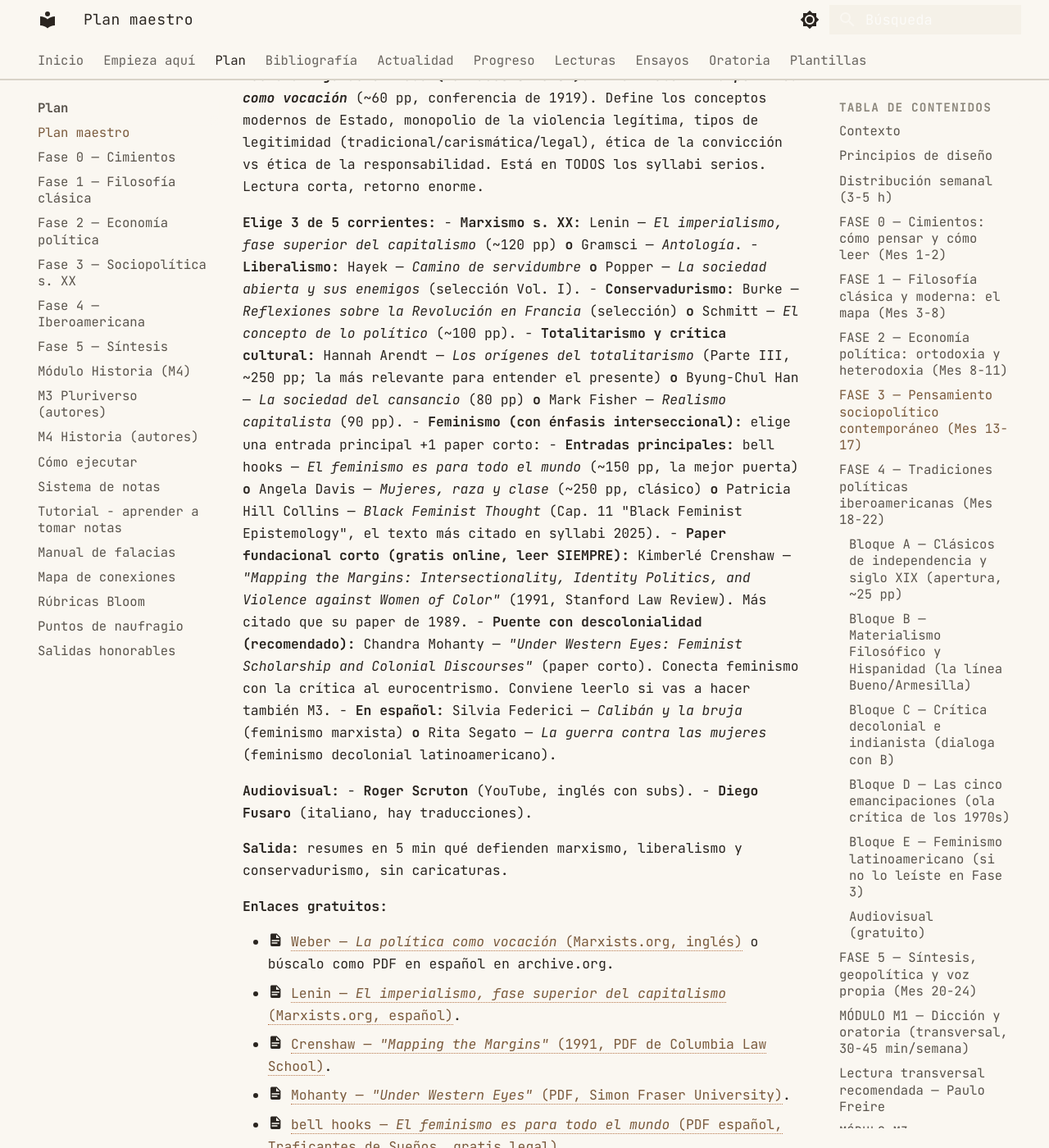
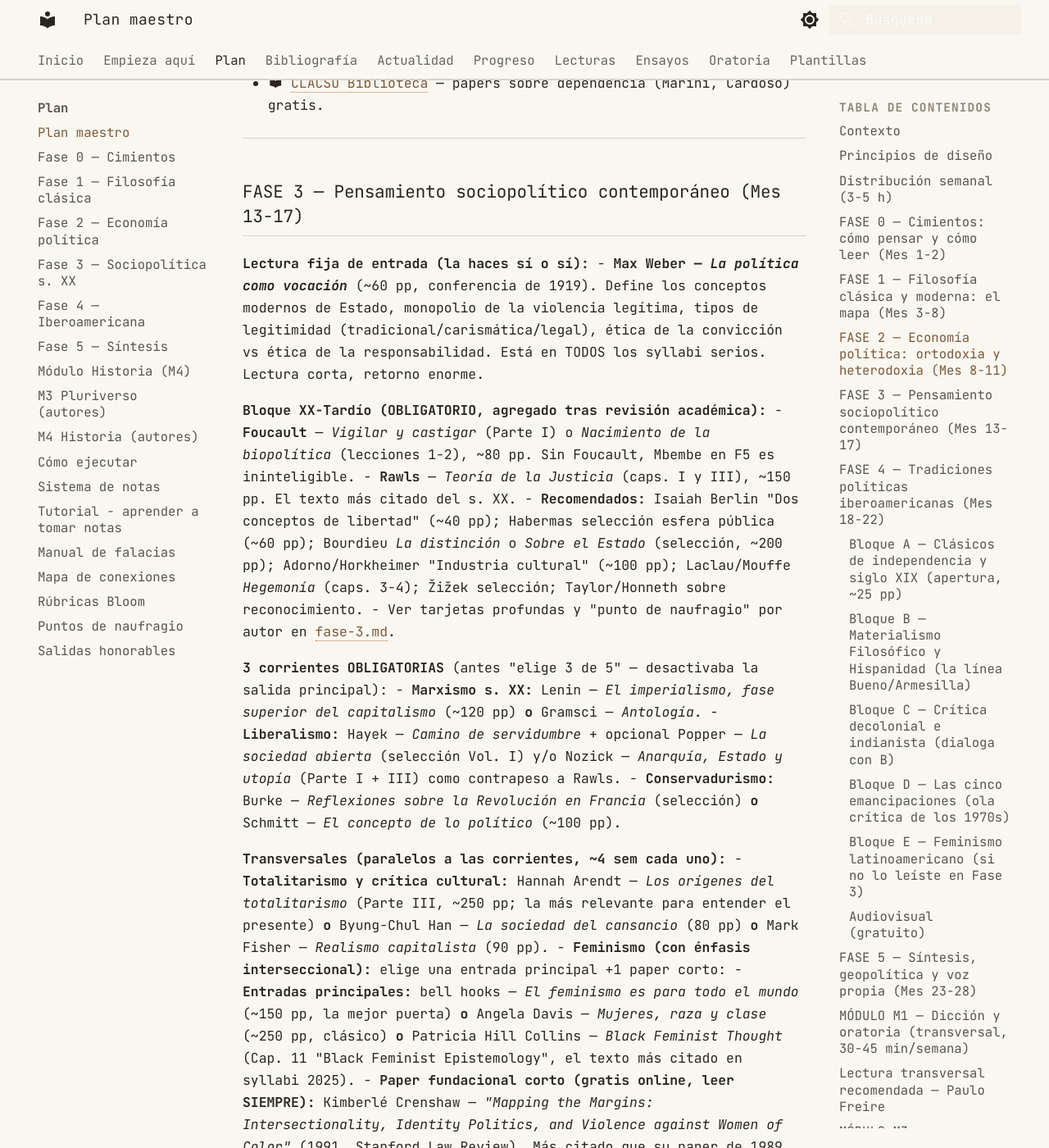
Before and after one commit to MrSpagVi/Curso, an MkDocs documentation site: the page built from docs/plan/maestro.md, in a window 1280 px wide and 1400 px high, scrolled down 4710 px. Shown: the whole window at 82% size. Built offline with MkDocs 1.6.1 and Material for MkDocs 9.7.7, drawn with Linux system fonts in a browser that asks for light colours; some of the changed text lies outside the part shown.

Commit message:
Fixes Auditor en maestro.md: meses Fase 5, duración total y sincronización Fase 3
- Duración "18-24 meses" → "27-29 meses (~70 autores)" + caja info Ciclo III opcional.
- Fase 5 "Mes 20-24" → "Mes 23-28" (arregla solapamiento con Fase 4 Mes 18-22).
- Fase 3: "elige 3 de 5 corrientes" → "3 corrientes OBLIGATORIAS + transversales".
- Agregado Bloque XX-Tardío (Foucault + Rawls obligatorios; Berlin, Habermas, Bourdieu, Adorno, Laclau, Žižek, Taylor, Honneth recomendados) que ya existía en fase-3.md pero faltaba en maestro.

Co-Authored-By: Claude Opus 4.7 (1M context) <noreply@anthropic.com>

```diff
--- a/docs/plan/maestro.md
+++ b/docs/plan/maestro.md
@@ -10,7 +10,10 @@ Construir criterio propio inspirado parcialmente por Santiago Armesilla (sociól
 
 Condiciones: **3-5 h/semana**, lector ocasional, enfoque **pluralista amplio**, libros + vídeos + podcasts + práctica activa + MOOCs.
 
-Plan diseñado para **18-24 meses** (~20 libros base). Modular: si pierdes un mes, retomas; si aceleras, avanzas. **No es una carrera; es una dieta intelectual sostenible.**
+Plan diseñado para **27-29 meses** (~70 autores entre fases y módulos transversales). Modular: si pierdes un mes, retomas; si aceleras, avanzas. **No es una carrera; es una dieta intelectual sostenible.**
+
+!!! info "Ampliación opcional: Ciclo III (Mes 29-36)"
+    Si terminas Fase 5 y querés profundizar en **política social** y **desarrollo cultural** + producir un texto propio publicable, existe el [Ciclo III](ciclo-iii.md) — 7 meses extra (total ~36 meses) con curso integrado + temas-bisagra + tesina corta. **Es opcional**: terminar Fase 5 ya es una salida honorable completa.
 
 ---
 
@@ -121,10 +124,18 @@ Plan diseñado para **18-24 meses** (~20 libros base). Modular: si pierdes un me
 **Lectura fija de entrada (la haces sí o sí):**
 - **Max Weber — *La política como vocación*** (~60 pp, conferencia de 1919). Define los conceptos modernos de Estado, monopolio de la violencia legítima, tipos de legitimidad (tradicional/carismática/legal), ética de la convicción vs ética de la responsabilidad. Está en TODOS los syllabi serios. Lectura corta, retorno enorme.
 
-**Elige 3 de 5 corrientes:**
+**Bloque XX-Tardío (OBLIGATORIO, agregado tras revisión académica):**
+- **Foucault** — *Vigilar y castigar* (Parte I) o *Nacimiento de la biopolítica* (lecciones 1-2), ~80 pp. Sin Foucault, Mbembe en F5 es ininteligible.
+- **Rawls** — *Teoría de la Justicia* (caps. I y III), ~150 pp. El texto más citado del s. XX.
+- **Recomendados:** Isaiah Berlin "Dos conceptos de libertad" (~40 pp); Habermas selección esfera pública (~60 pp); Bourdieu *La distinción* o *Sobre el Estado* (selección, ~200 pp); Adorno/Horkheimer "Industria cultural" (~100 pp); Laclau/Mouffe *Hegemonía* (caps. 3-4); Žižek selección; Taylor/Honneth sobre reconocimiento.
+- Ver tarjetas profundas y "punto de naufragio" por autor en [fase-3.md](fase-3.md).
+
+**3 corrientes OBLIGATORIAS** (antes "elige 3 de 5" — desactivaba la salida principal):
 - **Marxismo s. XX:** Lenin — *El imperialismo, fase superior del capitalismo* (~120 pp) **o** Gramsci — *Antología*.
-- **Liberalismo:** Hayek — *Camino de servidumbre* **o** Popper — *La sociedad abierta y sus enemigos* (selección Vol. I).
+- **Liberalismo:** Hayek — *Camino de servidumbre* + opcional Popper — *La sociedad abierta* (selección Vol. I) y/o Nozick — *Anarquía, Estado y utopía* (Parte I + III) como contrapeso a Rawls.
 - **Conservadurismo:** Burke — *Reflexiones sobre la Revolución en Francia* (selección) **o** Schmitt — *El concepto de lo político* (~100 pp).
+
+**Transversales (paralelos a las corrientes, ~4 sem cada uno):**
 - **Totalitarismo y crítica cultural:** Hannah Arendt — *Los orígenes del totalitarismo* (Parte III, ~250 pp; la más relevante para entender el presente) **o** Byung-Chul Han — *La sociedad del cansancio* (80 pp) **o** Mark Fisher — *Realismo capitalista* (90 pp).
 - **Feminismo (con énfasis interseccional):** elige una entrada principal +1 paper corto:
   - **Entradas principales:** bell hooks — *El feminismo es para todo el mundo* (~150 pp, la mejor puerta) **o** Angela Davis — *Mujeres, raza y clase* (~250 pp, clásico) **o** Patricia Hill Collins — *Black Feminist Thought* (Cap. 11 "Black Feminist Epistemology", el texto más citado en syllabi 2025).
@@ -203,7 +214,7 @@ La academia latinoamericana agrupa así la ola: Pedagogía + Teología + Depende
 
 ---
 
-## FASE 5 — Síntesis, geopolítica y voz propia (Mes 20-24)
+## FASE 5 — Síntesis, geopolítica y voz propia (Mes 23-28)
 
 **Libros:**
 - **John Mearsheimer — *La tragedia de la política de las grandes potencias***.
```
